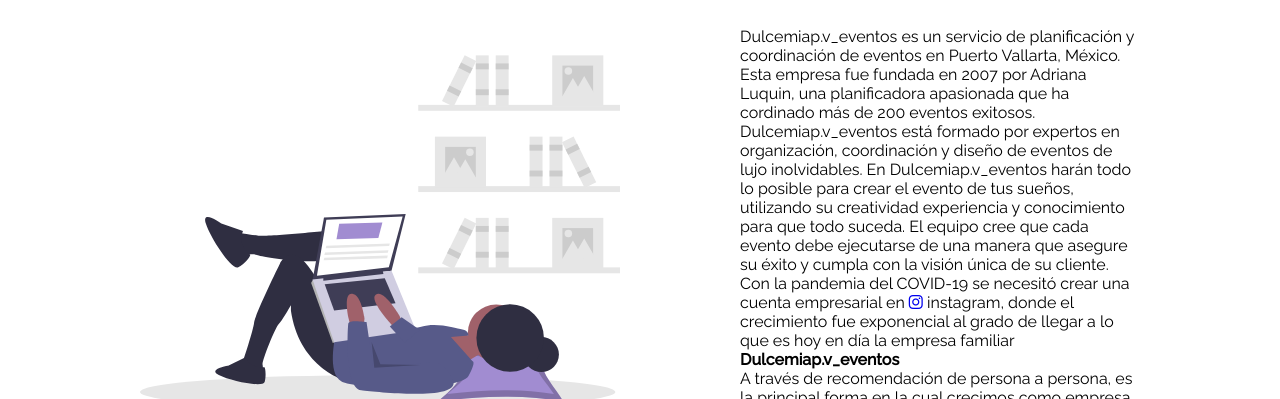
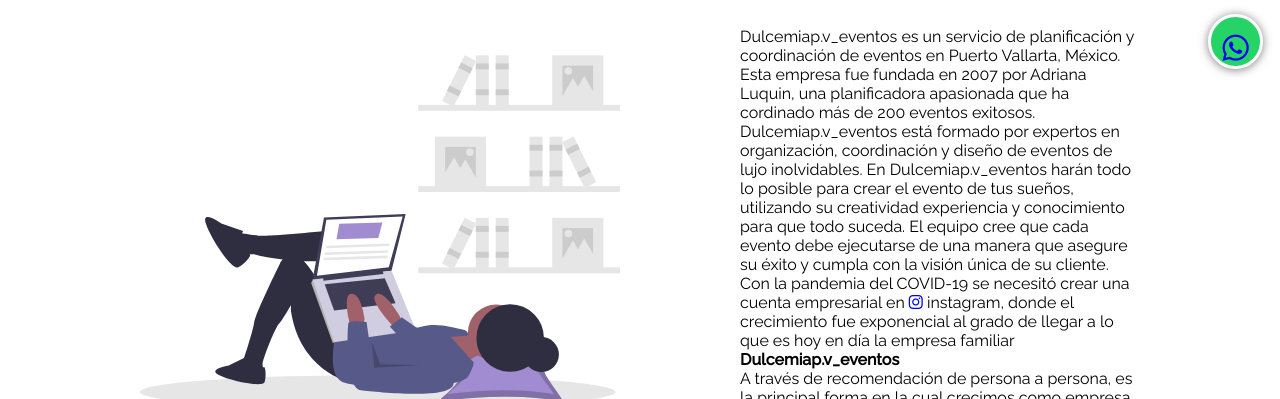
Before and after one commit to NewRebornWeb/dulcemiapv, a plain HTML site: page index.html in a window 1280 px wide. Shown: the part 701-1100 px from the top of the page. Drawn offline with nearby package versions, Linux system fonts and the light colour scheme.

Commit message:
wsp-button.html

```diff
--- a/index.html
+++ b/index.html
@@ -32,6 +32,7 @@
 <body>
 	<header class="hero">
 		<span class="ir-arriba">^</span>
+		<span class="wsp-button"><a href="https://api.whatsapp.com/send?phone=523221495204" target="_blank"><i class="fa-brands fa-whatsapp"></i></a></span>
 		<nav>
 			<img src="https://i.imgur.com/1j0sda3.png" class="logo-navbar">
 			<ul class="menu_items">
```
